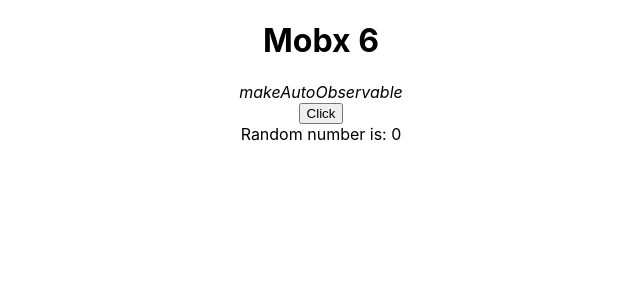
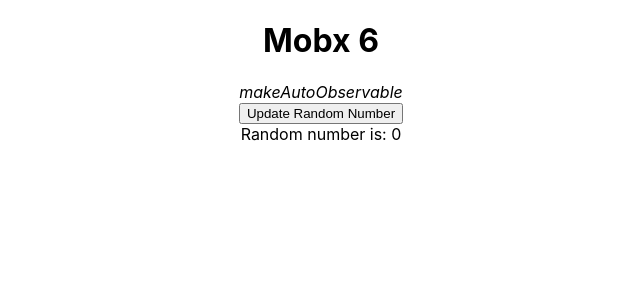
Before and after one commit to briang123/mobx-hooks, a React (Create React App) app: page / in a window 1280 px wide. Shown: the top 300 px of the page, without its empty margins (319-959 px from the left). Built offline with nearby package versions, Linux system fonts and the light colour scheme.

Commit message:
add components folder, button text

```diff
--- a/src/App.js
+++ b/src/App.js
@@ -1,5 +1,5 @@
 import './App.css';
-import Mobx from './Mobx';
+import Mobx from './components/Mobx';
 
 function App() {
   return (
--- a/src/Mobx.jsx
+++ b/src/components/Mobx.jsx
@@ -1,6 +1,6 @@
 
 import React from 'react'
-import useStores from './hooks/useStores';
+import useStores from '../hooks/useStores';
 import { observer } from 'mobx-react-lite';
 
 const Mobx = () => {
@@ -16,7 +16,7 @@
       <h1>Mobx 6</h1>
       <em>makeAutoObservable</em>
       <div>
-        <button onClick={updateRandom}>Click</button>
+        <button onClick={updateRandom}>Update Random Number</button>
       </div>
       <div>{getRandom}</div>
     </>
```
Also changed, not shown: 1 other file (tests, documents, lock files or other folders).
